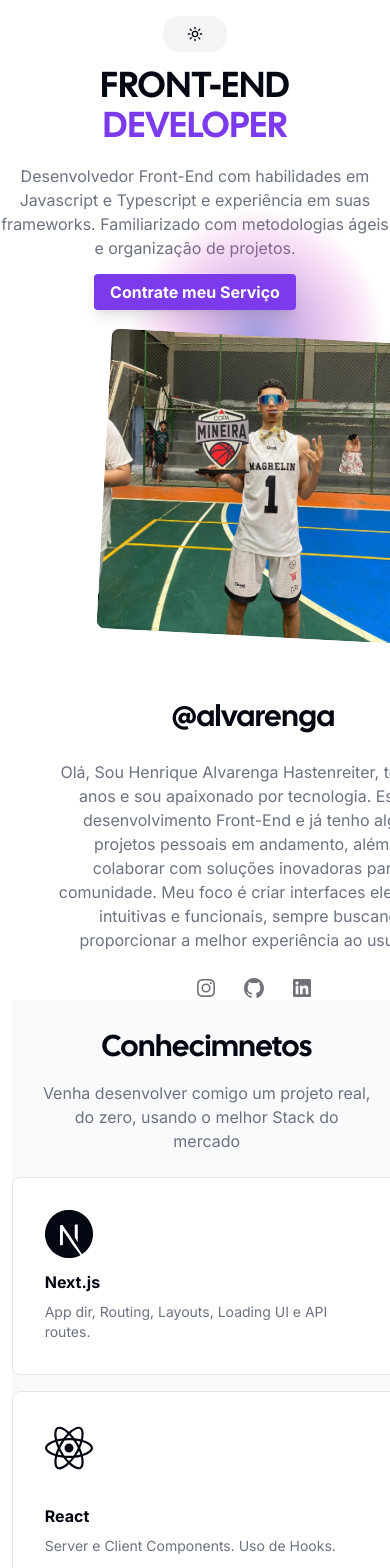
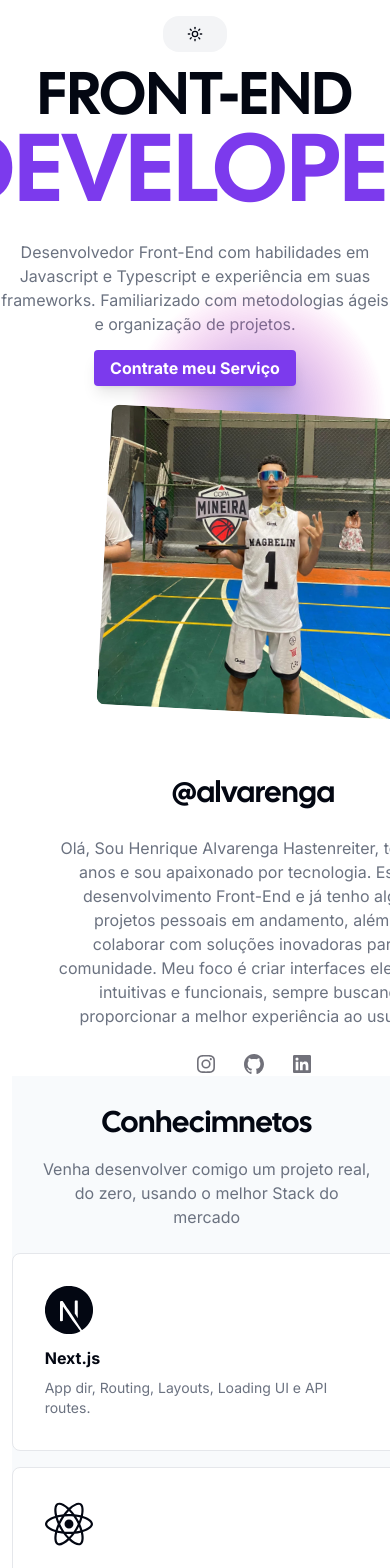
Before and after one commit to Alvarenga7/portfolio2, a Next.js app: page / in a window 390 px wide. Shown: the part 40-1608 px from the top of the page. Built offline with nearby package versions, Linux system fonts and the light colour scheme.

Commit message:
portfolio-atual

```diff
--- a/package.json
+++ b/package.json
@@ -20,6 +20,7 @@
     "next-themes": "^0.2.1",
     "react": "^19.0.0",
     "react-dom": "^19.0.0",
+    "react-router-dom": "^6.28.1",
     "tailwind-merge": "^2.6.0",
     "tailwindcss-animate": "^1.0.7"
   },
--- a/src/app/componentes/about-section.tsx
+++ b/src/app/componentes/about-section.tsx
@@ -1,7 +1,7 @@
 import Eu from "@/app/images/eu.jpeg";
 import Image from "next/image";
 import Link from 'next/link';
-import { GitHubIcon, InstagramIcon, LinkedInIcon, YoutTubeIcon } from "@/components/social-icons";
+import { GitHubIcon, InstagramIcon, LinkedInIcon} from "@/components/social-icons";
 
 function SocialLinks({ icon: Icon, ...props }: any) {
     return (
--- a/src/app/componentes/feature-section.tsx
+++ b/src/app/componentes/feature-section.tsx
@@ -1,10 +1,3 @@
-import {
-    Accordion,
-    AccordionContent,
-    AccordionItem,
-    AccordionTrigger,
-} from '@/components/ui/accordion';
-
 
 
 function FeatureSection() {
@@ -46,7 +39,7 @@ function FeatureSection() {
                         <div className='space-y-2'>
                             <h3 className='font-bold'>React</h3>
                             <p className='text-sm text-muted-foreground'>
-                                Server e Client Components. Uso de Hooks.
+                            Server and Client Components. Use of Hooks.
                             </p>
                         </div>
                     </div>
--- a/src/app/componentes/intro-section.tsx
+++ b/src/app/componentes/intro-section.tsx
@@ -1,7 +1,6 @@
-import { cn } from "@/lib/utils";
+
 import { ModeToggle } from "./mode-toggle";
-import { buttonVariants } from "@/components/ui/button";
-import AboutSection from "./about-section";
+
 
 function IntroSection(){
     return(
@@ -20,10 +19,10 @@ function IntroSection(){
 
               <ModeToggle />
             </span>
-            <h1 className="font-heading text-4xl md:text-6xl lg:text-7xl">
+            <h1 className="font-heading text-6xl md:text-6xl lg:text-7xl">
               FRONT-END
               <br />
-              <span className="text-primary">DEVELOPER</span>
+              <span className="text-primary text-8xl">DEVELOPER</span>
             </h1>
             <p className="max-w-[42rem] leading-normal text-muted-foreground sm:text-xl sm:leading-8">
               Desenvolvedor Front-End com
--- a/src/app/page.tsx
+++ b/src/app/page.tsx
@@ -1,8 +1,3 @@
-import Image from "next/image";
-
-import { ModeToggle } from "./componentes/mode-toggle";
-import { cn } from "@/lib/utils";
-import { buttonVariants } from "@/components/ui/button";
 import IntroSection from "./componentes/intro-section";
 import AboutSection from "./componentes/about-section";
 import FeatureSection from "./componentes/feature-section";
```
Also changed, not shown: src/components/social-icons.tsx (+7 -5 lines), 1 other file (tests, documents, lock files or other folders).
